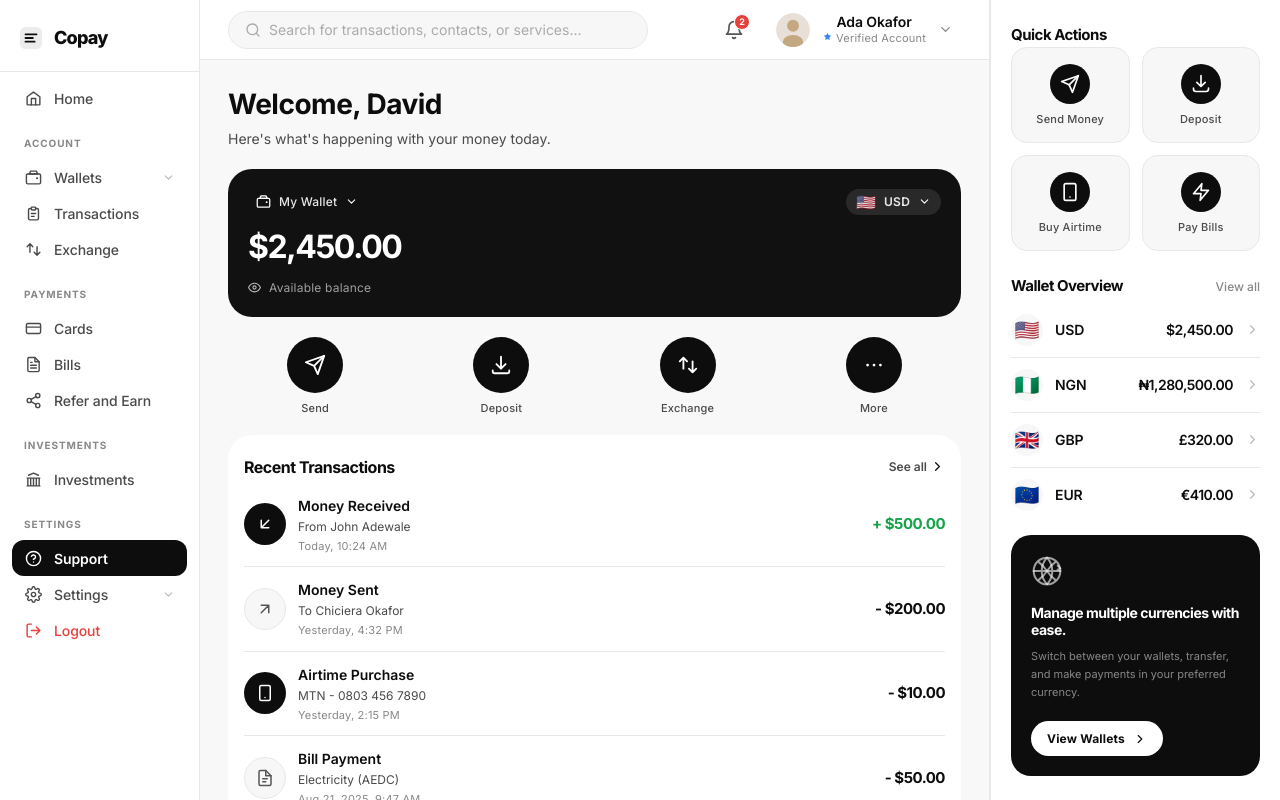
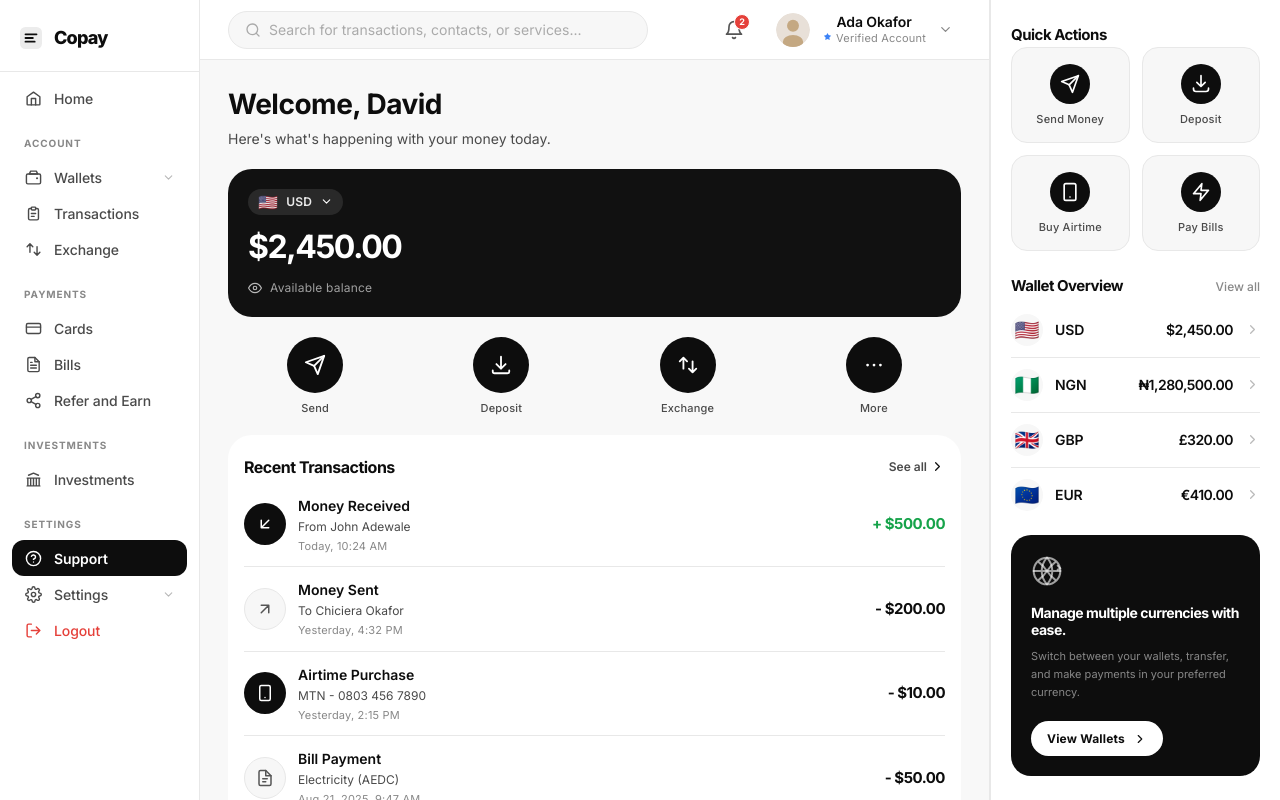
Before and after one commit to davidakpele/copay, a React (Vite) app: page / in a window 1280 px wide. Shown: the top 800 px of the page. Built offline with nearby package versions, Linux system fonts and the light colour scheme.

Commit message:
makes changes

```diff
--- a/src/components/Icons.tsx
+++ b/src/components/Icons.tsx
@@ -991,3 +991,12 @@ export function MapPinIcon({ size = 20, color = 'currentColor', className }: Ico
     </svg>
   );
 }
+
+export function EyeOffIcon({ size = 16, color = 'currentColor', className }: IconProps) {
+  return (
+    <svg width={size} height={size} viewBox="0 0 24 24" fill="none" className={className} aria-hidden="true">
+      <path d="M17.94 17.94A10.07 10.07 0 0112 20c-7 0-11-8-11-8a18.45 18.45 0 015.06-5.94M9.9 4.24A9.12 9.12 0 0112 4c7 0 11 8 11 8a18.5 18.5 0 01-2.16 3.19M1 1l22 22" stroke={color} strokeWidth="2" strokeLinecap="round" strokeLinejoin="round"/>
+      <path d="M10.73 10.73A3 3 0 0013.27 13.27" stroke={color} strokeWidth="2" strokeLinecap="round"/>
+    </svg>
+  );
+}
--- a/src/components/WalletCard.tsx
+++ b/src/components/WalletCard.tsx
@@ -1,15 +1,14 @@
-import { useRef, useEffect } from 'react';
+import { useRef, useEffect, useState } from 'react';
 import { useWallet, wallets } from '../contexts/WalletContext';
 import type { Wallet } from '../types';
 import {
-  WalletIcon,
   EyeIcon,
+  EyeOffIcon,
   ChevronDownIcon,
   CheckIcon,
   PlusIcon,
   ChevronRightIcon,
 } from './Icons';
-import { useState } from 'react';
 
 const flagMap: Record<string, string> = {
   USD: '🇺🇸',
@@ -21,6 +20,7 @@ const flagMap: Record<string, string> = {
 export default function WalletCard() {
   const { activeWallet, setActiveWallet } = useWallet();
   const [dropdownOpen, setDropdownOpen]   = useState(false);
+  const [balanceVisible, setBalanceVisible] = useState(true);
   const currencyBtnRef = useRef<HTMLDivElement>(null);
   const wrapperRef     = useRef<HTMLDivElement>(null);
 
@@ -43,17 +43,6 @@ export default function WalletCard() {
     <div className="wallet-card-wrapper" ref={wrapperRef}>
       <div className="wallet-card">
         <div className="wallet-card__top">
-          <button
-            className="wallet-card__label-btn"
-            onClick={() => setDropdownOpen(!dropdownOpen)}
-            aria-expanded={dropdownOpen}
-            aria-haspopup="listbox"
-          >
-            <WalletIcon size={15} color="#fff" />
-            <span>My Wallet</span>
-            <ChevronDownIcon size={13} color="#fff" />
-          </button>
-
           <div className="wallet-card__currency-anchor" ref={currencyBtnRef}>
             <button
               className="wallet-card__currency-btn"
@@ -105,10 +94,22 @@ export default function WalletCard() {
           </div>
         </div>
 
-        <div className="wallet-card__balance">{activeWallet.formatted}</div>
+        <div className="wallet-card__balance" aria-live="polite">
+          {balanceVisible ? activeWallet.formatted : '*****'}
+        </div>
 
         <div className="wallet-card__bottom">
-          <EyeIcon size={13} color="rgba(255,255,255,0.7)" />
+          <button
+            className="wallet-card__eye-btn"
+            type="button"
+            aria-label={balanceVisible ? 'Hide balance' : 'Show balance'}
+            onClick={() => setBalanceVisible((v) => !v)}
+          >
+            {balanceVisible
+              ? <EyeIcon size={14} color="rgba(255,255,255,0.7)" />
+              : <EyeOffIcon size={14} color="rgba(255,255,255,0.7)" />
+            }
+          </button>
           <span className="wallet-card__balance-label">Available balance</span>
         </div>
       </div>
```
Also changed, not shown: src/index.css.
